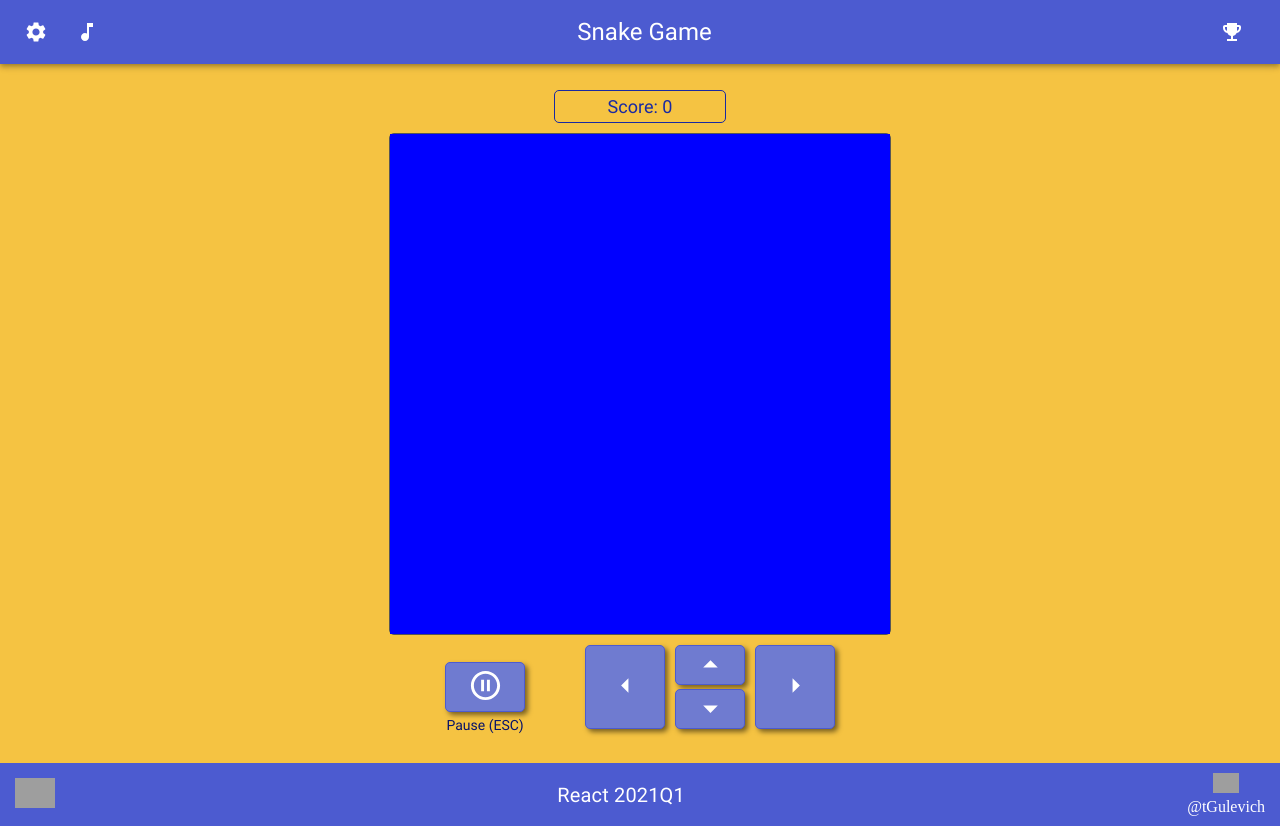
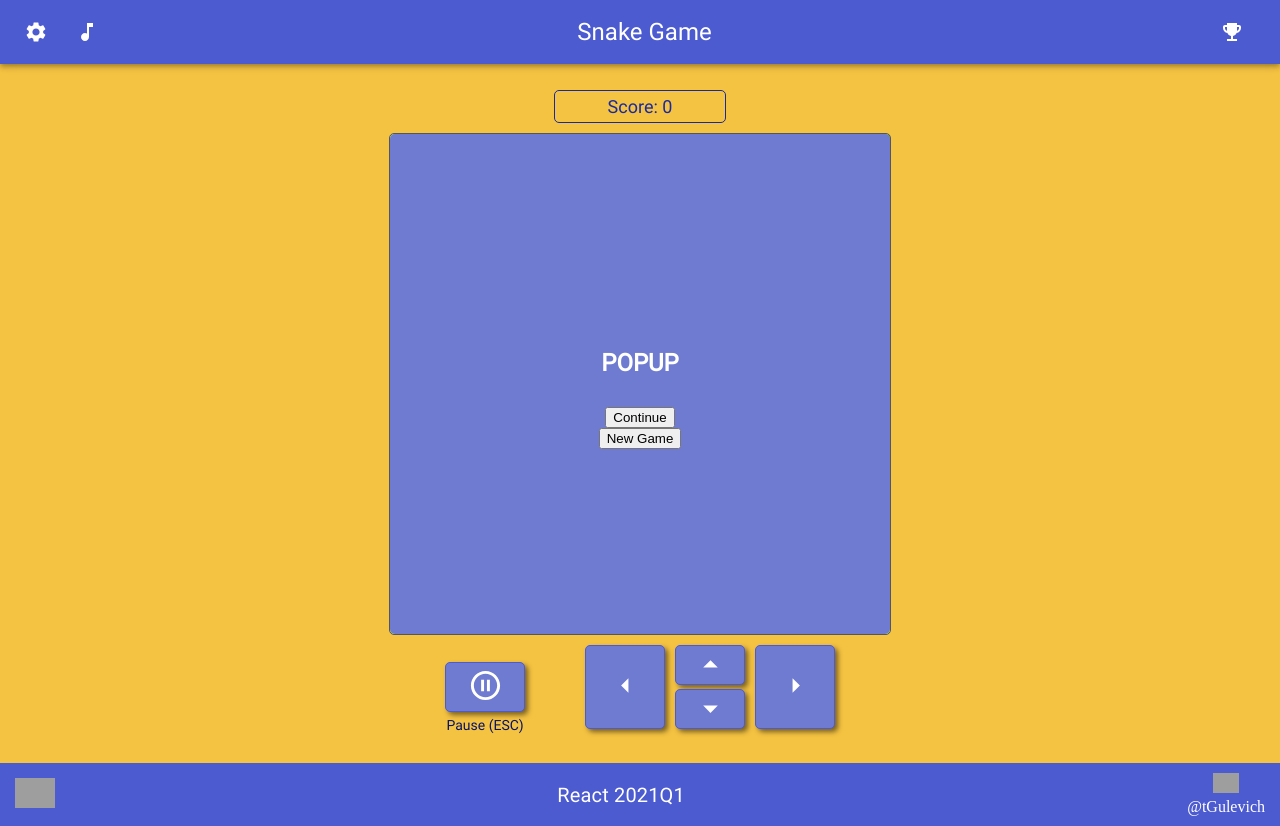
Before and after one commit to tGulevich/snake-game, a React app: page / in a window 1280 px wide. Built offline with nearby package versions, Linux system fonts and the light colour scheme; grey boxes are pictures that could not be loaded.

Commit message:
feat: add continue functionality

```diff
--- a/src/components/Canvas.jsx
+++ b/src/components/Canvas.jsx
@@ -3,13 +3,12 @@ import PropTypes from 'prop-types';
 
 const cellSize = 25;
 const boardSize = 500;
-const startCoords = {
-  x: 225,
-  y: 225
-};
+
 const EASY_SPEED = 500;
 const MEDIUM_SPEED = 300;
 const HARD_SPEED = 100;
+
+const SNAKE_COLOR = 'brown';
 
 class Canvas extends React.Component {
   canvas = React.createRef()
@@ -17,19 +16,17 @@ class Canvas extends React.Component {
   constructor(props) {
     super(props),
       this.state = {
-        size: {
-          width: boardSize,
-          height: boardSize
-        },
-        isFail: false,
-        snakeCoords:
-          [
-            startCoords
-          ],
-        foodCoords: {
-          x: 0,
-          y: 0
-        }
+        // size: {
+        //   width: boardSize,
+        //   height: boardSize
+        // },
+        // isFail: false,
+        foodCoords: this.props.foodCoords
+        // foodCoords: {
+        //   x: 0,
+        //   y: 0
+        // },
+        // isPause: this.props.pause
       }
   }
 
@@ -54,11 +51,19 @@ class Canvas extends React.Component {
 
   setFoodCoords() {
     const { foodCoords } = this.state;
+    // let newFoodCoords = {}
+    // newFoodCoords.x = this.getRandomCoords();
+    // newFoodCoords.y = this.getRandomCoords();
+    // console.log(newFoodCoords)
+
     foodCoords.x = this.getRandomCoords();
     foodCoords.y = this.getRandomCoords();
+
     this.setState({
       foodCoords
     })
+
+    this.props.updateFoodCoords(this.state.foodCoords)
 
     if (this.checkSnakeCoordsMatch(this.state.foodCoords)) {
       this.setFoodCoords()
@@ -67,48 +72,63 @@ class Canvas extends React.Component {
 
   drawSnake() {
     const ctx = this.getCanvasContext();
-    this.state.snakeCoords.forEach(el => {
+
+    if (ctx) {
+      ctx.fillStyle = SNAKE_COLOR;
+      this.props.snakeCoords.forEach(el => {
         ctx.fillRect(el.x, el.y, cellSize, cellSize)
       })
-    ctx.fillStyle = 'brown';
+
+    }
+
   }
 
   drawFood() {
-    this.setFoodCoords();
-    const { foodCoords } = this.state
+    // this.setFoodCoords();
+    const foodCoords = this.state.foodCoords;
     const ctx = this.getCanvasContext();
+
+    if (ctx) {
       let img = new Image();
-    img.src = 'apple.png'
+      img.src = 'apple.png' // !!!!!!!!!!!!!!!!!!!!!!!!!!!!!!
       img.onload = function () {
         ctx.drawImage(img, foodCoords.x, foodCoords.y, cellSize, cellSize)
       }
     }
 
+  }
+
   clearCanvas(x, y) {
     const ctx = this.getCanvasContext();
+    if (ctx) {
       ctx.clearRect(x, y, cellSize, cellSize);
+    }
+    return
+
   }
 
   moveSnake(direction) {
+    const ctx = this.getCanvasContext();
+    if (ctx) {
       let newElement = {}
 
       switch (direction) {
         case 'up':
-        newElement.x = this.state.snakeCoords[0].x;
-        newElement.y = this.state.snakeCoords[0].y - cellSize;
+          newElement.x = this.props.snakeCoords[0].x;
+          newElement.y = this.props.snakeCoords[0].y - cellSize;
 
           break;
         case 'down':
-        newElement.x = this.state.snakeCoords[0].x;
-        newElement.y = this.state.snakeCoords[0].y + cellSize;
+          newElement.x = this.props.snakeCoords[0].x;
+          newElement.y = this.props.snakeCoords[0].y + cellSize;
           break;
         case 'left':
-        newElement.x = this.state.snakeCoords[0].x - cellSize;
-        newElement.y = this.state.snakeCoords[0].y;
+          newElement.x = this.props.snakeCoords[0].x - cellSize;
+          newElement.y = this.props.snakeCoords[0].y;
           break;
         case 'right':
-        newElement.x = this.state.snakeCoords[0].x + cellSize;
-        newElement.y = this.state.snakeCoords[0].y;
+          newElement.x = this.props.snakeCoords[0].x + cellSize;
+          newElement.y = this.props.snakeCoords[0].y;
           break;
       }
 
@@ -117,38 +137,44 @@ class Canvas extends React.Component {
         return
       }
 
-    const newSnakeCoords = this.state.snakeCoords;
+      const newSnakeCoords = this.props.snakeCoords;
       newSnakeCoords.unshift(newElement);
+      // console.log(this.props.foodCoords);
+      // console.log(newElement)
 
       // Feed Snake
       if (newElement.x === this.state.foodCoords.x && newElement.y === this.state.foodCoords.y) {
+        console.log('FEED')
+        this.setFoodCoords();
         this.drawFood();
         const score = this.props.score;
         this.props.updateScore(score + 1);
       } else {
-      const lastElement = this.state.snakeCoords[this.state.snakeCoords.length - 1];
+        const lastElement = this.props.snakeCoords[this.props.snakeCoords.length - 1];
         this.clearCanvas(lastElement.x, lastElement.y);
         newSnakeCoords.pop();
       }
 
-    this.setState({
-      snakeCoords: newSnakeCoords
-    })
+      // this.setState({
+      //   snakeCoords: newSnakeCoords // !!!!!!!!!!!!!!!!!!!!!!!!!!!!!!!
+      // })
+      this.props.updateSnakeCoords(newSnakeCoords);
       this.checkOutIsBumped();
       this.drawSnake();
     }
+  }
 
   checkOutIsBumped() {
-    if (this.state.snakeCoords[0].x < 0 ||
-      this.state.snakeCoords[0].x > boardSize - cellSize ||
-      this.state.snakeCoords[0].y < 0 ||
-      this.state.snakeCoords[0].y > boardSize - cellSize) {
+    if (this.props.snakeCoords[0].x < 0 ||
+      this.props.snakeCoords[0].x > boardSize - cellSize ||
+      this.props.snakeCoords[0].y < 0 ||
+      this.props.snakeCoords[0].y > boardSize - cellSize) {
       this.stopGame();
     }
   }
 
   checkSnakeCoordsMatch(coords) {
-    return this.state.snakeCoords.some(el => {
+    return this.props.snakeCoords.some(el => {
       return JSON.stringify(coords) === JSON.stringify(el)
     });
   }
@@ -193,43 +219,62 @@ class Canvas extends React.Component {
   }
 
   stopGame() {
-    this.setState({
-      isFail: true
-    })
+    this.props.updateFail();
+    // this.setState({
+    //   isFail: true
+    // })
     // STOP GAME POPUP
-    const ctx = this.getCanvasContext();
-    ctx.fillStyle = "blue";
-    ctx.fillRect(0, 0, boardSize, boardSize);
+    // const ctx = this.getCanvasContext();
+    // ctx.fillStyle = "blue";
+    // ctx.fillRect(0, 0, boardSize, boardSize);
   }
 
   game() {
+    const ctx = this.getCanvasContext();
+    if (ctx) {
       const currentSpeed = this.checkCurrentSpeed();
 
       this.timerId = setTimeout(() => {
-      console.log('game')
+        // const isPause = ;
+        // console.log(this.props.pause)
         this.getRandomCoords()
         this.moveSnake(this.props.direction)
-      if (!this.state.isFail) {
+
+
+        if (!this.props.fail && !this.props.pause) {
           this.game();
         }
       }, currentSpeed);
+    }
+    return
+
   }
 
   componentDidMount() {
     this.focusCanvas();
     this.drawSnake();
     this.game();
+    // console.log(this.props.newGame)
+    if (this.props.newGame) {
+      this.setFoodCoords();
+    }
+    // this.setFoodCoords();
     this.drawFood()
   }
 
+
+
   render() {
+    // console.log(this.props.pause)
+    // this.updatePauseState()
+
     return <canvas
       className="AppCanvas"
       ref={this.canvas}
       tabIndex={0}
       onKeyDown={this.keyDownHandler}
-      width={this.state.size.width}
-      height={this.state.size.height}
+      width={boardSize} // !!!!!
+      height={boardSize} // !!!!!
     />
   }
 }
@@ -240,6 +285,15 @@ Canvas.propTypes = {
   direction: PropTypes.string,
   updateDirection: PropTypes.func,
   level: PropTypes.string,
+  pause: PropTypes.bool,
+  fail: PropTypes.bool,
+  updateFail: PropTypes.func,
+  snakeCoords: PropTypes.array,
+  updateSnakeCoords: PropTypes.func,
+  foodCoords: PropTypes.object,
+  updateFoodCoords: PropTypes.func,
+  newGame: PropTypes.bool,
+  updateNewGame: PropTypes.func,
 };
 
 export default Canvas;
--- a/src/components/Game.jsx
+++ b/src/components/Game.jsx
@@ -4,6 +4,12 @@ import '../style.css'
 import Canvas from './Canvas'
 import Score from './Score'
 import MouseControl from './MouseControl'
+import Popup from './Popup'
+
+const startCoords = {
+  x: 250,
+  y: 250
+};
 
 class Game extends React.Component {
   constructor(props) {
@@ -11,7 +17,21 @@ class Game extends React.Component {
     this.state = {
       score: 0,
       direction: 'up',
+      snakeCoords:
+        [
+          startCoords
+        ],
+      foodCoords: {
+        x: 0,
+        y: 0
+      },
+      newGame: true,
     };
+    this.updateSnakeCoords = this.updateSnakeCoords.bind(this);
+    this.updateFoodCoords = this.updateFoodCoords.bind(this);
+    this.updateNewGame = this.updateNewGame.bind(this);
+
+
   }
 
   updateScore = (value) => {
@@ -35,23 +55,59 @@ class Game extends React.Component {
       this.setState({ direction: newDirection })
     }
   }
+  updateSnakeCoords = (coords) => {
+    this.setState({ snakeCoords: coords })
+  }
+  updateFoodCoords = (coords) => {
+    this.setState({ foodCoords: coords })
+  }
+  updateNewGame = () => {
+    // this.setState({ newGame: !this.state.newGame })
+    this.setState({ newGame: false })
+
+  }
 
   render() {
+    const isPause = this.props.pause;
+    const isFail = this.props.fail;
+
+    // console.log(this.state.newGame)
     return (
       <div className="wrapper" >
         <Score score={this.state.score} />
+
         <div className="gameBoard">
-          <Canvas
-            score={this.state.score}
-            updateScore={this.updateScore}
-            direction={this.state.direction}
-            updateDirection={this.updateDirection}
-            level={this.props.level} />
+          {isPause || isFail ?
+            <Popup
+              pause={this.props.pause}
+              updatePause={this.props.updatePause}
+              newGame={this.state.newGame}
+              updateNewGame={this.updateNewGame}
+            />
+            : <Canvas
+              score={this.state.score}
+              updateScore={this.updateScore}
+              direction={this.state.direction}
+              updateDirection={this.updateDirection}
+              level={this.props.level}
+              pause={this.props.pause}
+              updatePause={this.props.updatePause}
+              fail={this.props.fail}
+              updateFail={this.props.updateFail}
+              snakeCoords={this.state.snakeCoords}
+              updateSnakeCoords={this.updateSnakeCoords}
+              foodCoords={this.state.foodCoords}
+              updateFoodCoords={this.updateFoodCoords}
+              newGame={this.state.newGame}
+            // updateNewGame={this.updateNewGame}
+            />
+          }
         </div>
         <MouseControl
           pause={this.props.pause}
           updatePause={this.props.updatePause}
-          updateDirection={this.updateDirection} />
+          updateDirection={this.updateDirection}
+          updateNewGame={this.updateNewGame} />
       </div>
     )
   }
@@ -59,6 +115,8 @@ class Game extends React.Component {
 
 Game.propTypes = {
   level: PropTypes.string,
+  fail: PropTypes.bool,
+  updateFail: PropTypes.func,
   pause: PropTypes.bool,
   updatePause: PropTypes.func
 };
--- a/src/components/GameState.jsx
+++ b/src/components/GameState.jsx
@@ -1,14 +1,14 @@
 import React from 'react';
 import Header from './Header'
 import Game from './Game'
-import Popup from './Popup'
 
 class GameState extends React.Component {
   constructor(props) {
     super(props);
     this.state = {
+      fail: false,
       pause: false,
-      level: 'easy',
+      level: 'medium',
       blocks: true,
       scene: 'grass'
     };
@@ -16,6 +16,7 @@ class GameState extends React.Component {
     this.updateBlocksStatus = this.updateBlocksStatus.bind(this);
     this.updateScene = this.updateScene.bind(this);
     this.updatePause = this.updatePause.bind(this);
+    this.updateFail = this.updateFail.bind(this);
   }
 
   updateLevel = (evt) => {
@@ -34,8 +35,12 @@ class GameState extends React.Component {
     this.setState({ pause: !this.state.pause })
   }
 
+  updateFail = () => {
+    this.setState({ fail: !this.state.fail })
+  }
+
   render() {
-    const isPause = this.state.pause;
+
 
     return (
       <React.Fragment>
@@ -47,10 +52,12 @@ class GameState extends React.Component {
           scene={this.state.scene}
           updateScene={this.updateScene}
         />
-        {isPause ? <Popup /> : null}
+
 
         <Game
           level={this.state.level}
+          fail={this.state.fail}
+          updateFail={this.updateFail}
           pause={this.state.pause}
           updatePause={this.updatePause}
         />
--- a/src/components/Popup.jsx
+++ b/src/components/Popup.jsx
@@ -2,10 +2,26 @@ import React from 'react'
 import PropTypes from 'prop-types';
 import '../style.css'
 
-export default function Popup() {
+export default function Popup(props) {
+
+  function continueClickHandler() {
+    props.updatePause();
+    props.updateNewGame();
+  }
+  // console.log(props.pause)
   return (
-    <div>
-      <h1>POPUP</h1>
+    <div className="Popup">
+      <h2 className="Popup__title">POPUP</h2>
+      <button onClick={continueClickHandler}>Continue</button>
+      <button onClick={continueClickHandler}>New Game</button>
+
     </div>
   )
 }
+
+Popup.propTypes = {
+  pause: PropTypes.bool,
+  updatePause: PropTypes.func,
+  // newGame: PropTypes.bool,
+  updateNewGame: PropTypes.func,
+}
--- a/src/style.css
+++ b/src/style.css
@@ -25,12 +25,37 @@ align-items: center;
 }
 
 .gameBoard {
+  position: relative;
   width: 500px;
   height: 500px;
   border: 1px solid #565656;
   margin: 0 auto;
   background-image: url('./assets/grass.jpg');
   border-radius: 5px;
+}
+
+.Popup {
+  position: absolute;
+  top: 0;
+  left: 0;
+  width: 100%;
+  height: 100%;
+  /* border: 1px solid #565656; */
+  margin: 0 auto;
+  display: flex;
+  flex-direction: column;
+  justify-content: center;
+  align-items: center;
+  /* background-image: url('./assets/grass.jpg'); */
+  border-radius: 5px;
+  background-color: #6F7BD0;
+}
+
+.Popup__title {
+  margin: 30px 0;
+  /* text-align: center; */
+  color: #fff;
+  font-family: 'Roboto';
 }
 
 .AppCanvas:focus {
```
Also changed, not shown: src/components/MouseControl.jsx (+3 -5 lines). Lines whose indentation alone changed are shown as unchanged.
